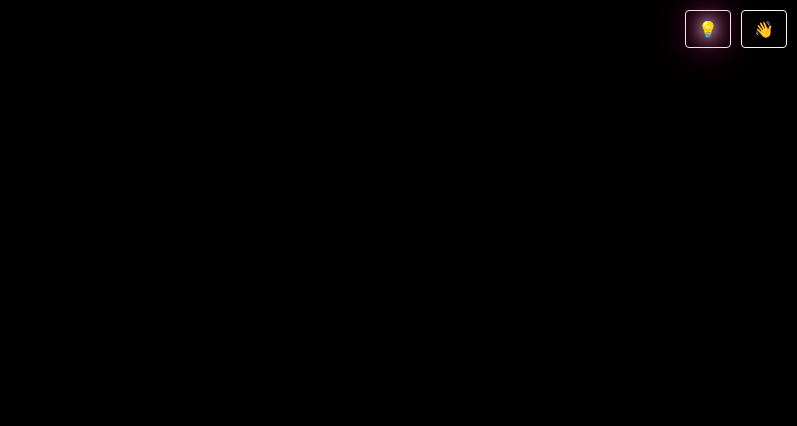
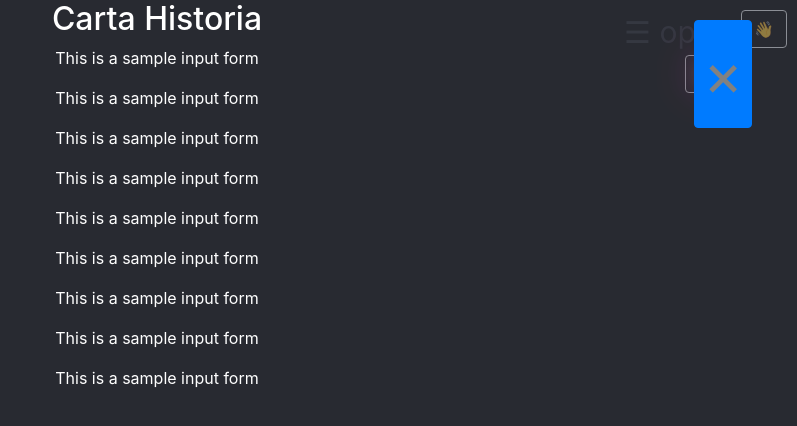
Before and after one commit to halfacat1/carta-historia, a React (Create React App) app: page / in a window 1280 px wide. Shown: the top 426 px of the page, without its empty margins (483-1280 px from the left). Built offline with nearby package versions, Linux system fonts and the light colour scheme; no server answers.

Commit message:
Adding fullscreen overlay prototype

```diff
--- a/src/HelpOverlay/HelpOverlay.css
+++ b/src/HelpOverlay/HelpOverlay.css
@@ -32,3 +32,61 @@
         text-shadow: 0 0 20px #fff, 0 0 30px #ff4da6, 0 0 40px #ff4da6, 0 0 50px #ff4da6, 0 0 60px #ff4da6, 0 0 70px #ff4da6, 0 0 80px #ff4da6;
     }
 }
+
+/*
+Fullscreen overlay
+https://stackoverflow.com/a/42136434/7028776
+*/
+.overlay {
+    height: 100%;
+    width: 100%;
+    position: fixed;
+    z-index: 1;
+    top: 0;
+    left: 0;
+    background-color: rgba(67, 70, 83, 0.6);
+    overflow-x: hidden;
+    transition: 0.5s;
+    opacity: 1;
+}
+
+.overlay-content {
+    position: relative;
+    top: 25%;
+    width: 100%;
+    text-align: center;
+    margin-top: 30px;
+}
+
+.overlay a {
+    padding: 8px;
+    text-decoration: none;
+    font-size: 36px;
+    color: #818181;
+    display: block;
+    transition: 0.3s;
+}
+
+.overlay a:hover, .overlay a:focus {
+    color: #f1f1f1;
+}
+
+.overlay .closebtn {
+    position: absolute;
+    top: 20px;
+    right: 45px;
+    font-size: 60px;
+}
+
+@media screen and (max-height: 450px) {
+  .overlay a {font-size: 20px}
+  .overlay .closebtn {
+    font-size: 40px;
+    top: 15px;
+    right: 35px;
+  }
+}
+
+.overlay h2, .overlay p {
+  color:white;
+}
--- a/src/HelpOverlay/HelpOverlay.js
+++ b/src/HelpOverlay/HelpOverlay.js
@@ -38,6 +38,7 @@ class HelpOverlay extends React.Component {
         <div className="container">
           <div className="row">
             <div className="col-xs HelpOverlayContainer">
+              <FullscreenOverlay />
               <OverlayTrigger
                 placement="left"
                 overlay={self.renderHelpTooltip}
@@ -61,11 +62,68 @@ class HelpOverlay extends React.Component {
             </div>
           </div>
         </div>
-
       </div>
     );
   }
 }
 
+class FullscreenOverlay extends React.Component {
+
+  constructor(props) {
+    super(props);
+    this.state = {
+      style: {
+        height: '100%',
+        opacity: 1
+      }
+    };
+    this.openFullscreenOverlay = this.openFullscreenOverlay.bind(this);
+    this.closeFullscreenOverlay = this.closeFullscreenOverlay.bind(this);
+  }
+
+  openFullscreenOverlay() {
+    let style = {
+      height: '100%',
+      opacity: 1
+    };
+    this.setState({ style });
+  }
+
+  closeFullscreenOverlay() {
+    let style = {
+      height: 0,
+      opacity: 0,
+    };
+    this.setState({ style });
+  }
+
+  render() {
+    return (
+      <div id="fullscreen-overlay">
+        <span style={{ fontSize: 30, cursor: "pointer" }} onClick={this.openFullscreenOverlay}>&#9776; open</span>
+        <div
+          className="overlay"
+          style={this.state.style}
+        >
+          <Button href="#" className="closebtn" onClick={this.closeFullscreenOverlay}>×</Button>
+          <div className="sidenav-container">
+            <div className="text-center">
+              <h2>Carta Historia</h2>
+              <p>This is a sample input form</p>
+              <p>This is a sample input form</p>
+              <p>This is a sample input form</p>
+              <p>This is a sample input form</p>
+              <p>This is a sample input form</p>
+              <p>This is a sample input form</p>
+              <p>This is a sample input form</p>
+              <p>This is a sample input form</p>
+              <p>This is a sample input form</p>
+            </div>
+          </div>
+        </div>
+      </div>
+    );
+  }
+}
 
 export default HelpOverlay;
```
